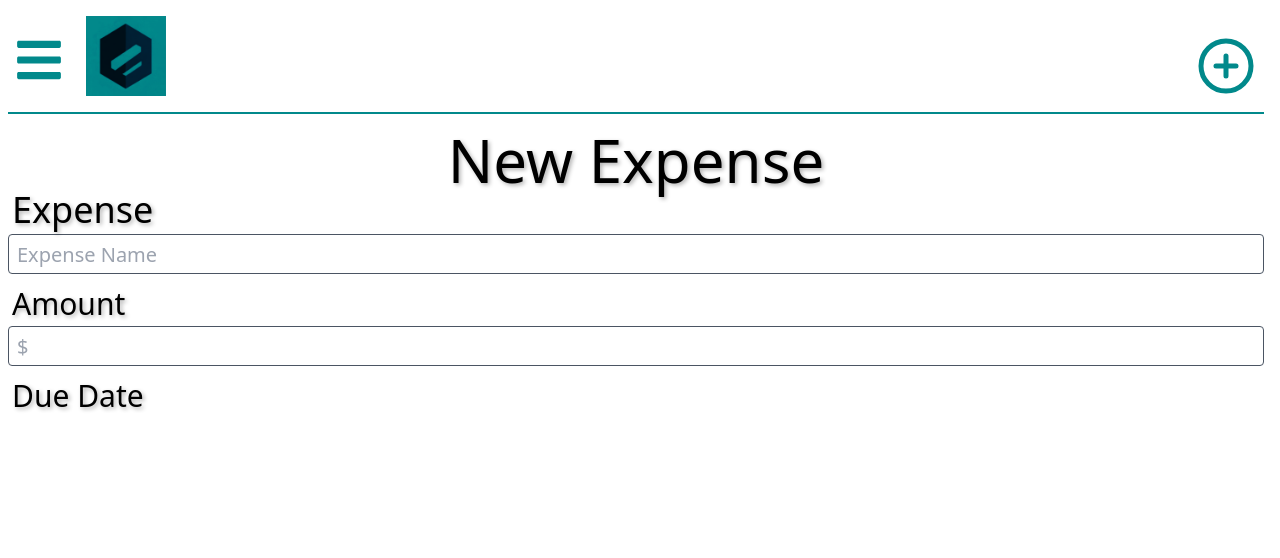
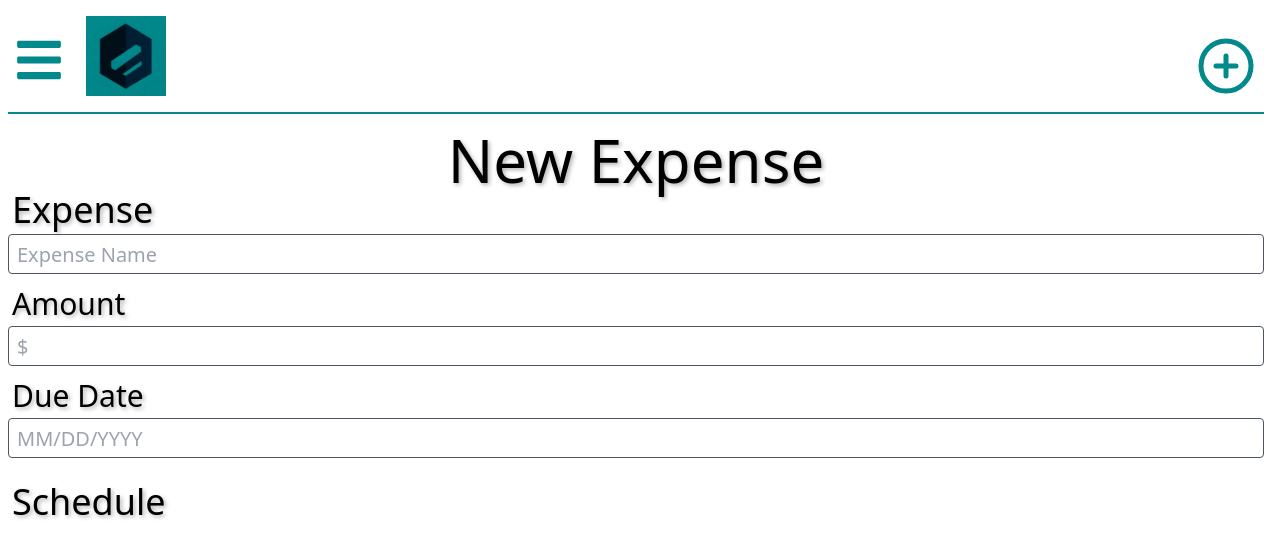
Before and after one commit to Garcia-Tony/ProBudgetApp, a React (Vite) app in the folder client/: page /new-expense in a window 1280 px wide. Shown: the top 558 px of the page. Built offline with nearby package versions, Linux system fonts and the light colour scheme.

Commit message:
Add a schedule title

```diff
--- a/client/src/Pages/NewExpense.tsx
+++ b/client/src/Pages/NewExpense.tsx
@@ -5,6 +5,7 @@ import { useNavigate } from 'react-router-dom';
 export function NewExpense() {
   const [expenseName, setExpenseName] = useState('');
   const [amount, setAmount] = useState('');
+  const [dueDate, setDueDate] = useState('');
 
   const { handleSignOut } = useUser();
   const [isMenuOpen, setIsMenuOpen] = useState(false);
@@ -143,6 +144,23 @@ export function NewExpense() {
             style={{ textShadow: '2px 2px 4px rgba(0, 0, 0, 0.3)' }}>
             Due Date
           </span>
+          <input
+            required
+            name="Due Date"
+            placeholder="MM/DD/YYYY"
+            type="text"
+            value={dueDate}
+            onChange={(e) => setDueDate(e.target.value)}
+            className="mt-1 text-l md:text-xl block border border-gray-600 rounded p-2 h-9 md:h-10 w-full"
+          />
+        </label>
+
+        <label className="block mt-6">
+          <span
+            className="ml-1 text-2xl md:text-4xl text-black"
+            style={{ textShadow: '2px 2px 4px rgba(0, 0, 0, 0.3)' }}>
+            Schedule
+          </span>
         </label>
       </form>
 
```
